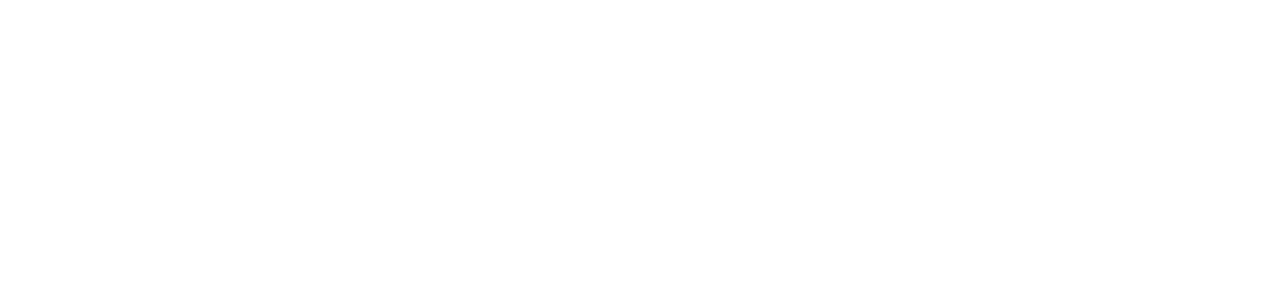
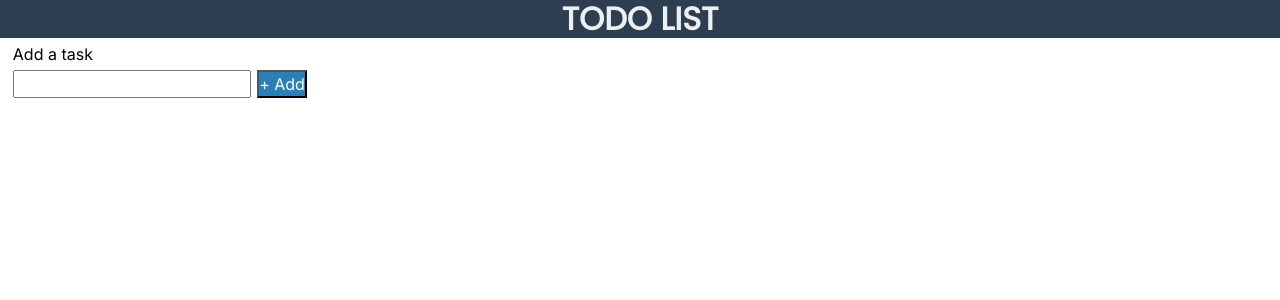
Before and after one commit to andrea-marletta/todo-list, a React (Vite) app: page / in a window 1280 px wide. Shown: the top 300 px of the page. Built offline with nearby package versions, Linux system fonts and the light colour scheme.

Commit message:
Add Header component layout and styles

```diff
--- a/src/App.jsx
+++ b/src/App.jsx
@@ -1,3 +1,11 @@
-function App() {}
+import Header from './components/Header';
+
+function App() {
+  return (
+    <>
+      <Header />
+    </>
+  );
+}
 
 export default App
--- a/src/components/Header.jsx
+++ b/src/components/Header.jsx
@@ -0,0 +1,20 @@
+import styles from './Header.module.css';
+
+function Header() {
+  return (
+    <header>
+      <div className={styles.div}>
+        <h1>TODO LIST</h1>
+      </div>
+      <form className={styles.form}>
+        <p><label for="addTasks">Add a task</label></p>
+        <p>
+          <input type="text" id="addTasks" name="task" className={styles.input}></input>
+          <button className={styles.button}>+ Add</button>
+        </p>
+      </form>
+    </header>
+  );
+}
+
+export default Header
--- a/src/components/Header.module.css
+++ b/src/components/Header.module.css
@@ -0,0 +1,23 @@
+.div {
+  display: flex;
+  align-items: center;
+  justify-content: center;
+  background-color: #2c3e50;
+  color: #ecf0f1;
+}
+
+.form {
+  margin-left: 1vw;
+  margin-top: 0.5vh;
+}
+
+.input {
+  margin-top: 0.5vh;
+  color: #34495e;
+  margin-right: 0.5vw;
+}
+
+.button {
+  background-color: #2980b9;
+  color: #fff;
+}
```
